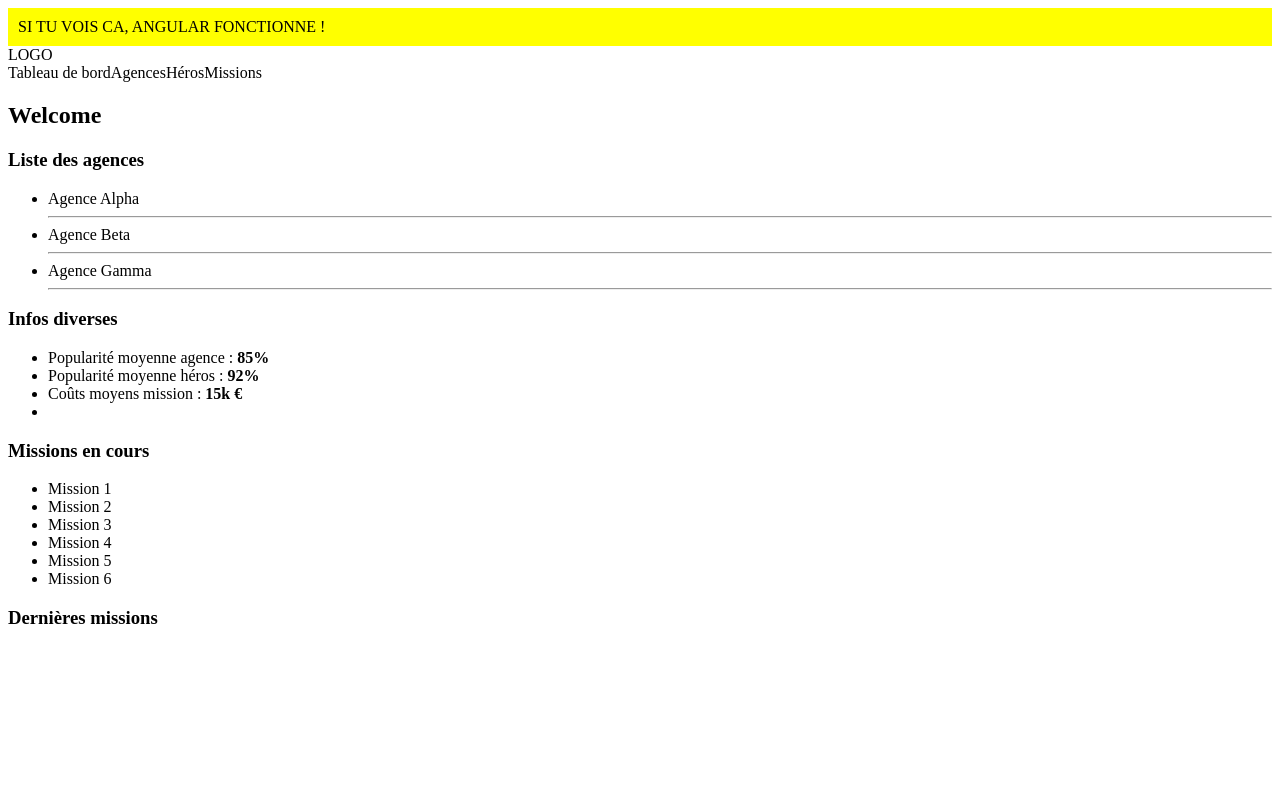
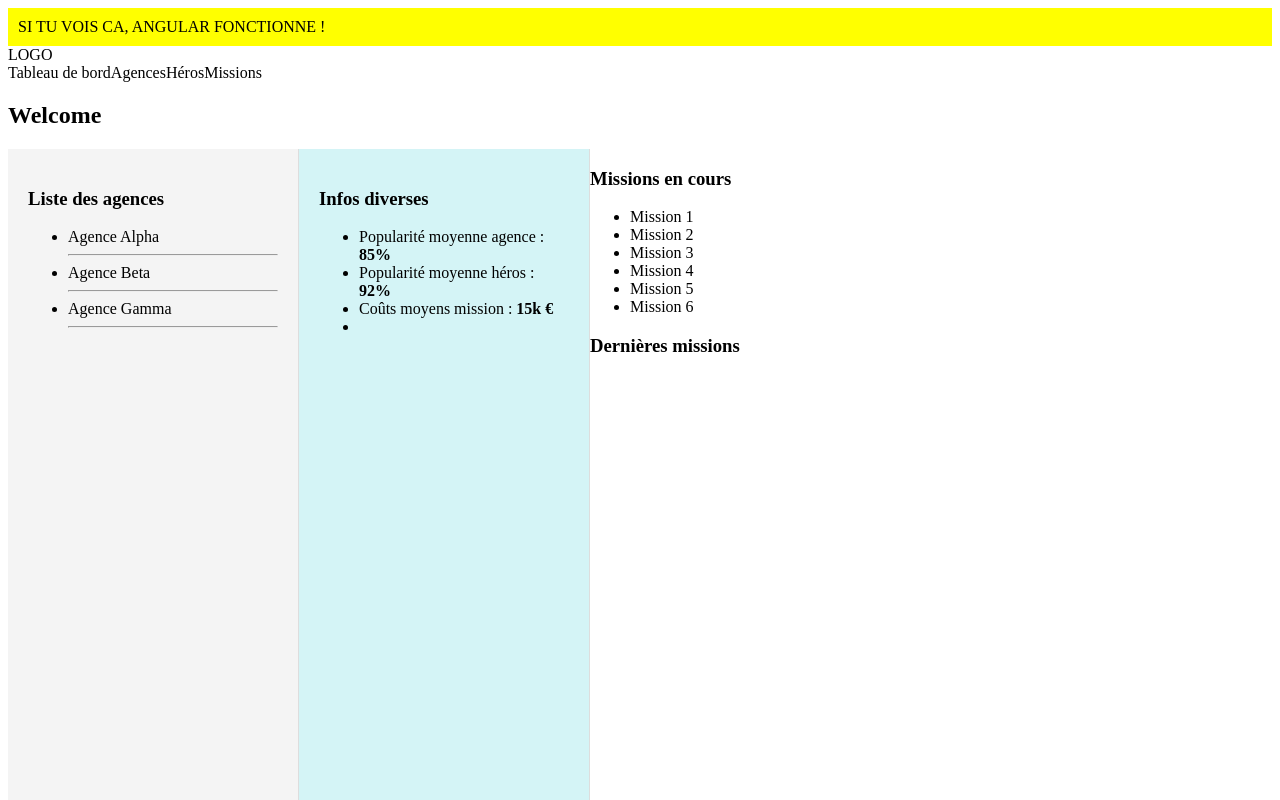
Before and after one commit to paulpts/SOPRA_Super_Heros, an Angular app in the folder heros-angular/: page /heros in a window 1280 px wide. Shown: the top 800 px of the page. Built offline with nearby package versions, Linux system fonts and the light colour scheme.

Commit message:
Debut du CSS pour avoir les colonnes comme il faut
Et barre de nav

```diff
--- /dev/null
+++ b/heros-angular/src/app/page/heros-page/heros-page.css
@@ -0,0 +1,21 @@
+.main-container {
+  display: flex;       /* Magie ! Ça aligne les enfants horizontalement */
+  height: 100vh;       /* Prend 100% de la hauteur de l'écran */
+  width: 100%;
+}
+
+.MARWAH {
+      width: 250px;        /* Largeur fixe (ou met 20% si tu préfères) */
+  background-color: #f4f4f4; /* Gris clair pour distinguer */
+  border-right: 1px solid #ddd; /* Une petite ligne de séparation */
+  padding: 20px;       /* Espace à l'intérieur */
+  overflow-y: auto;    /* Si le menu est trop long, ça scrollera juste ici */
+}
+
+.MOUNIR{
+      width: 250px;        /* Largeur fixe (ou met 20% si tu préfères) */
+  background-color: #D4f4f6; /* Gris clair pour distinguer */
+  border-right: 1px solid #ddd; /* Une petite ligne de séparation */
+  padding: 20px;       /* Espace à l'intérieur */
+  overflow-y: auto;    /* Si le menu est trop long, ça scrollera juste ici */
+}
--- a/heros-angular/src/app/page/heros-page/heros-page.html
+++ b/heros-angular/src/app/page/heros-page/heros-page.html
@@ -13,9 +13,9 @@
   <h2>Welcome</h2>
 </section>
 
-<main class="dashboard-container">
+<main class="main-container">
 
-  <section class="column left-panel">
+  <section class="MARWAH">
 
     <div class="card agency-list-card">
       <h3 class="card-title">Liste des agences</h3>
@@ -32,7 +32,7 @@
 
   </section>
 
-  <section class="column center-panel">
+  <section class="MOUNIR">
     <div class="card stats-card">
       <h3 class="card-title">Infos diverses</h3>
 
--- a/heros-angular/src/app/page/heros-page/heros-page.ts
+++ b/heros-angular/src/app/page/heros-page/heros-page.ts
@@ -21,6 +21,7 @@
   standalone: true,
   imports: [CommonModule, ReactiveFormsModule],
   templateUrl: './heros-page.html',
+  styleUrls: ['./heros-page.css'],
 })
 export class HerosPage implements OnInit {
 
```
Also changed, not shown: heros-angular/src/app/page/navigation/navigation.css (added, +20 -0 lines), heros-angular/src/app/page/navigation/navigation.html (added, +33 -0 lines), heros-angular/src/app/page/navigation/navigation.ts (added, +12 -0 lines), heros-angular/src/app/page/TableauDeBord-page/TDB-page.css (added).
